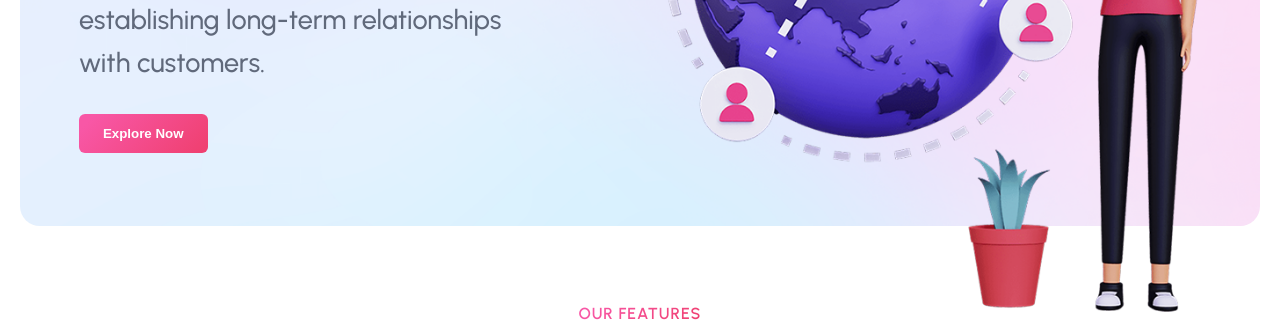
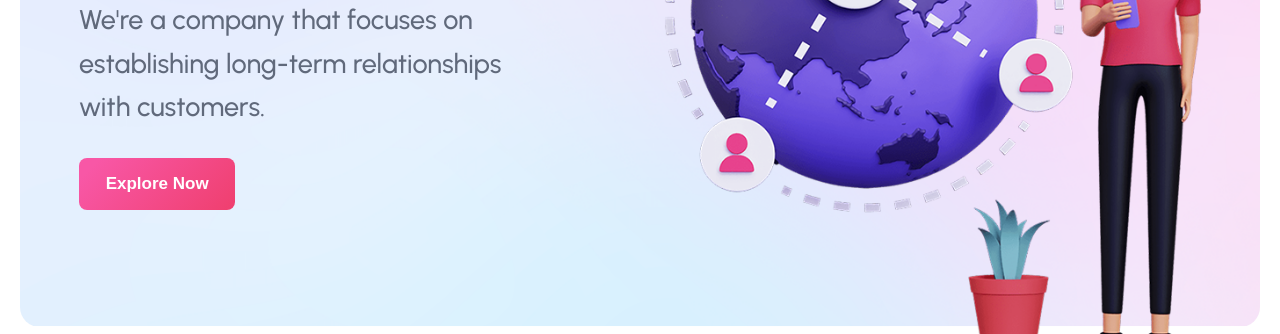
Before and after one commit to gggosle/siteTemplate, a website: page index.html in a window 1280 px wide. Shown: the part 376-710 px from the top of the page. Drawn offline with Linux system fonts and the light colour scheme.

Commit message:
enhance the button; fix the containers` padding's measure unit

```diff
--- a/css/styles.css
+++ b/css/styles.css
@@ -51,14 +51,15 @@ body {
 }
 
 .container {
-  padding: 9.16vh 0;
+  padding: 9.16vw 0;
 }
 
 .btn {
-  padding: 12px 24px;
-  border-radius: 6px;
+  padding: 3% 5%;
+  border-radius: 8px;
   border: none;
   font-weight: var(--font-weight-semi-bold);
+  font-size: var(--font-size-base);
   cursor: pointer;
   transition: opacity 0.3s ease;
 }
```
